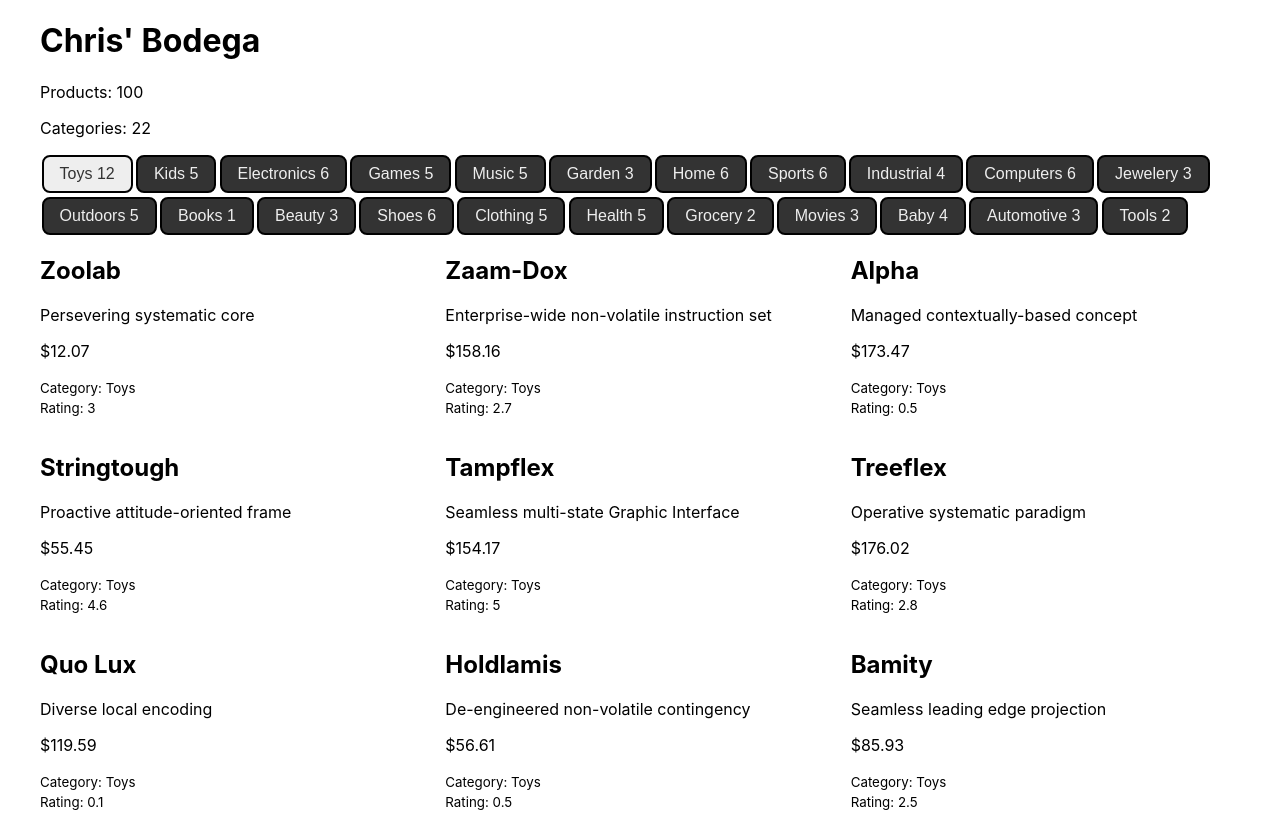
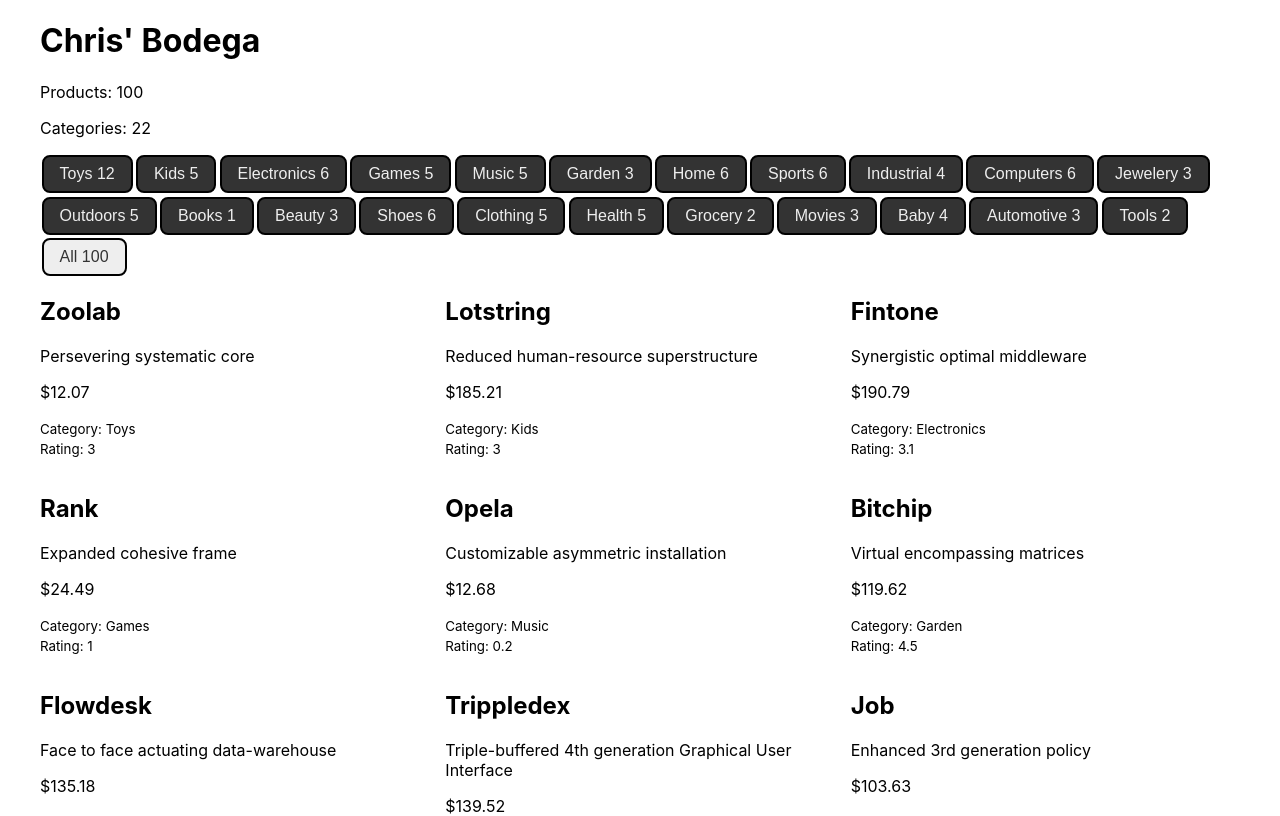
Before and after one commit to chrismlee26/product-list, a React (Create React App) app: page / in a window 1280 px wide. Shown: the top 816 px of the page. Built offline with nearby package versions, Linux system fonts and the light colour scheme.

Commit message:
All button working

```diff
--- a/src/App.js
+++ b/src/App.js
@@ -8,7 +8,7 @@ import ProductList from './ProductList';
 
 function App() {
   // State variables to pass to children
-  const [category, setCategory] = useState('Toys')
+  const [category, setCategory] = useState('All')
 
 
   return (
@@ -21,6 +21,7 @@ function App() {
 
       <CategoryList
         category={category}
+        // Why do we get to define newCategory here? How does it still work?
         onClick={newCategory => setCategory(newCategory)}
       />
 
--- a/src/ProductList.js
+++ b/src/ProductList.js
@@ -7,7 +7,7 @@ function ProductList(props) {
 
   return (
     <div className="ProductList">
-      {data.filter(obj => obj.category === category).map(obj => {
+      {data.filter(obj => obj.category === category || category === "All").map(obj => {
         return (
           <div>
             <h2>{obj.name}</h2>
--- a/src/data.js
+++ b/src/data.js
@@ -30,7 +30,7 @@ const namesAndCategories = categoriesUnique.map(name => {
   return { name, count: categoriesWithCounts[name] } //{ name: name } is shortened to { name }
 })
 
-
+namesAndCategories.push({ name: 'All', count: data.length })
 
 export {
   allCategories,
```
